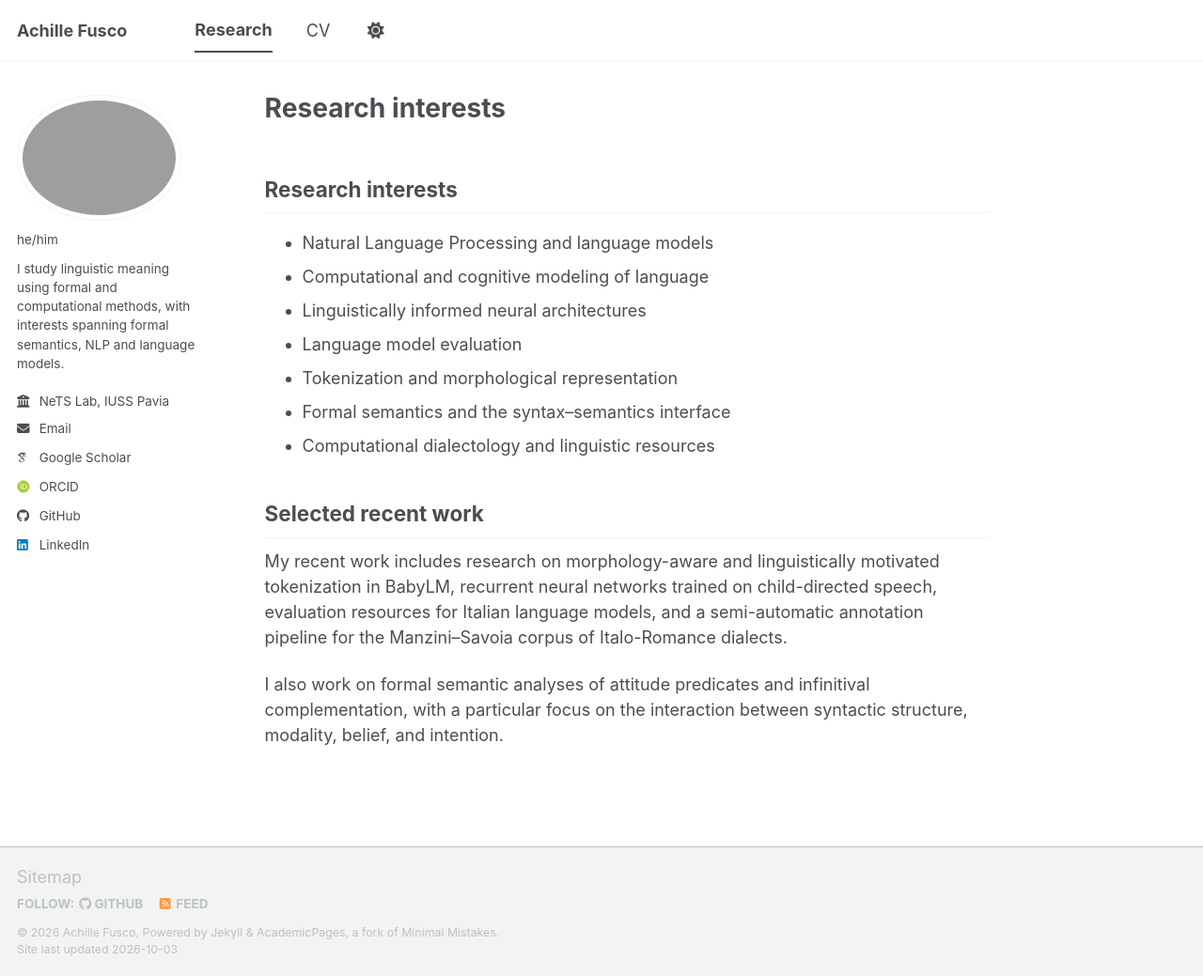
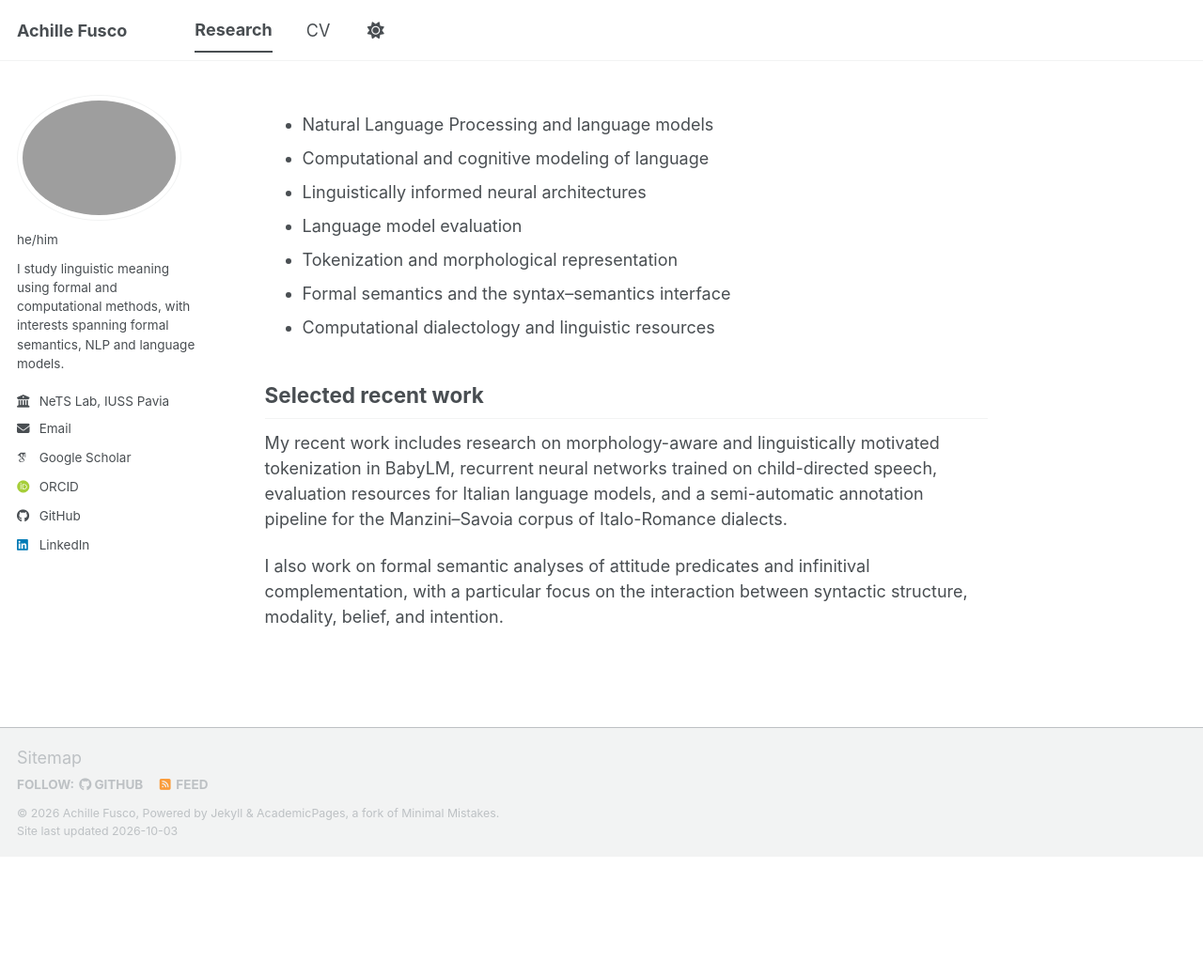
Before and after one commit to achille-fusco/achille-fusco.github.io, a Jekyll site: the page built from _pages/research.md, in a window 1280 px wide and 1039 px high. Shown: the whole window at 94% size. Built offline with Jekyll 4.4.1, drawn with Linux system fonts in a browser that asks for light colours; some web fonts are replaced; a script bundle is joined from its source files by our own code; library files that are not in the unit come from our copies; our own code applies the rules of GitHub Pages for plain Markdown files.

```diff
--- a/_pages/research.md
+++ b/_pages/research.md
@@ -3,7 +3,7 @@
 show_title: false
 ---
 
-## Research interests
+
 
 - Natural Language Processing and language models
 - Computational and cognitive modeling of language
```
